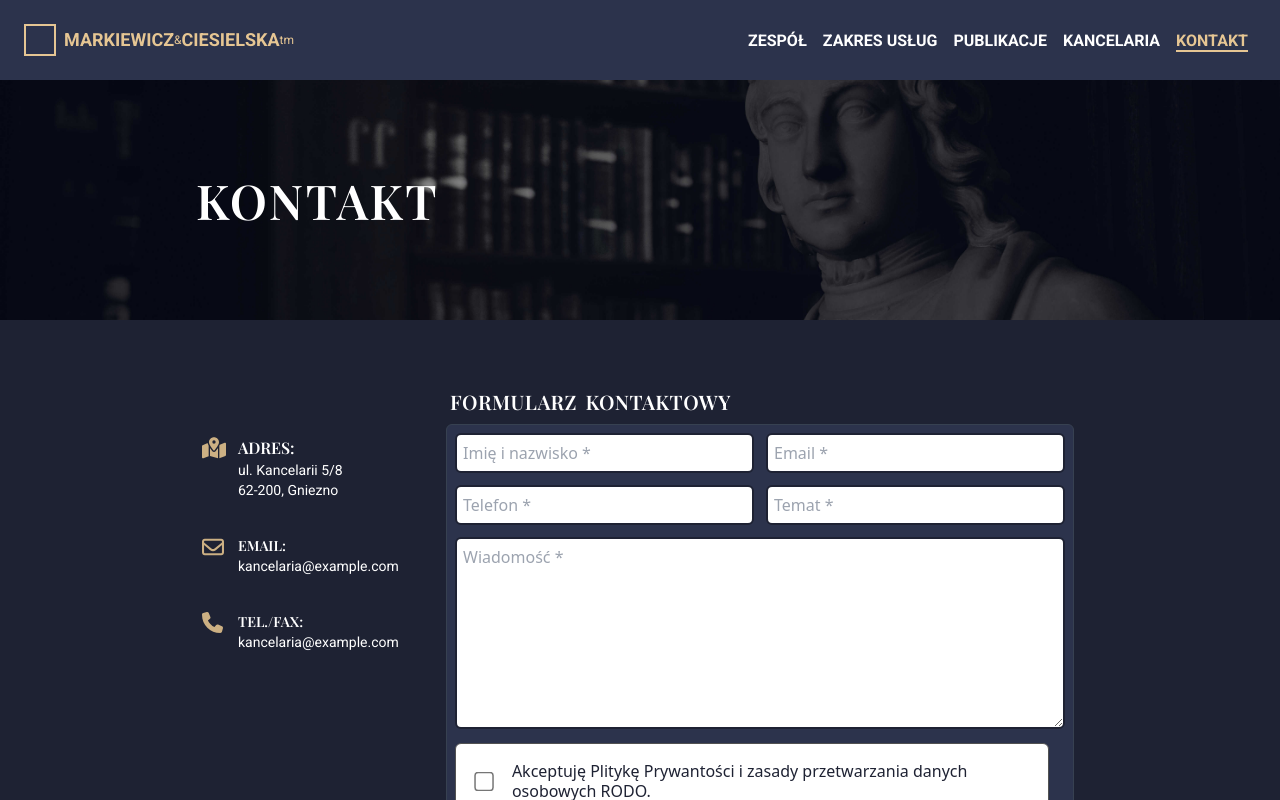
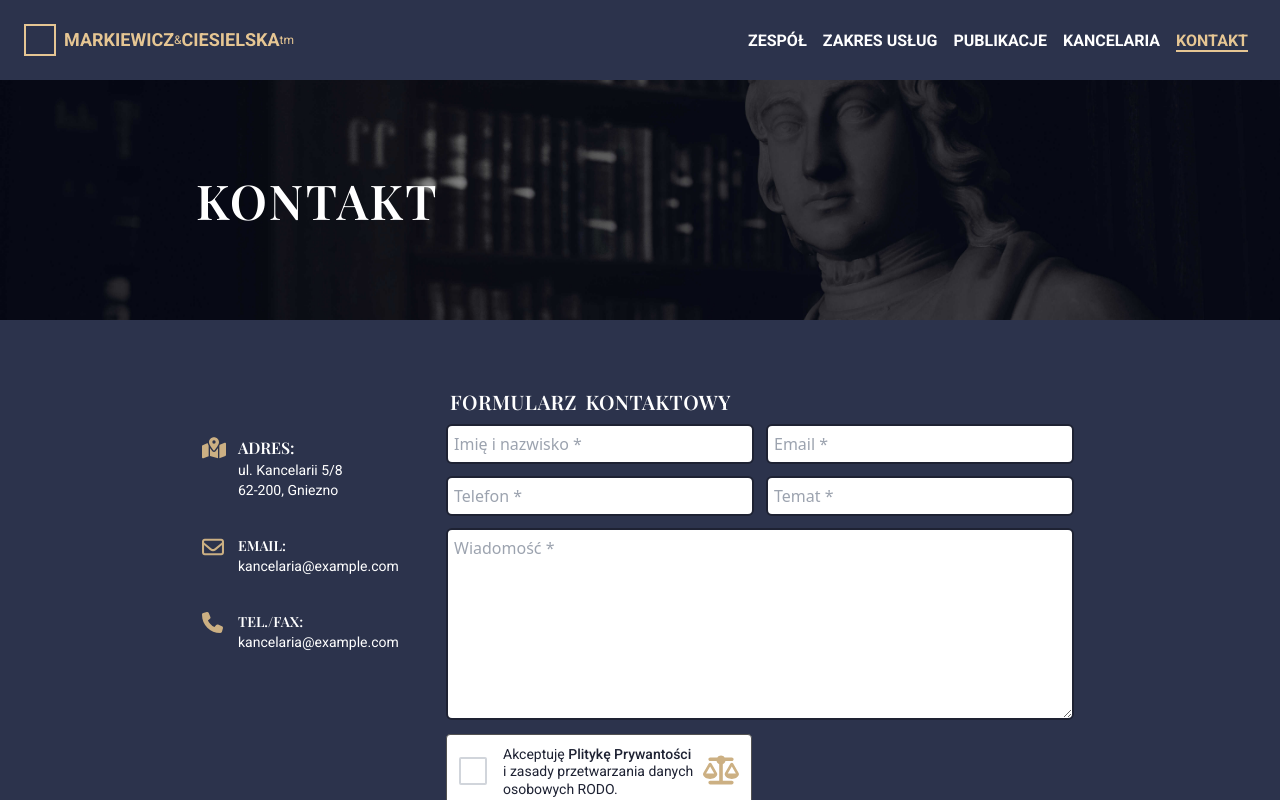
Before and after one commit to OstrowskiDev/kancelaria, a Next.js app: page /kontakt in a window 1280 px wide. Shown: the top 800 px of the page. Built offline with nearby package versions, Linux system fonts and the light colour scheme.

Commit message:
Created custom Checkmark box for accept RODO with styling that corresponds to reCAPTCHA v2 so they look good next to each other.

```diff
--- a/src/app/globals.css
+++ b/src/app/globals.css
@@ -4,7 +4,8 @@
 
 /* fonts */
 
-.navbar-anchor {
+.navbar-anchor,
+.accept-rodo-text {
   font-family: var(--font-roboto);
 }
 
@@ -76,3 +77,61 @@ body {
     text-wrap: balance;
   }
 }
+
+/* checkmark */
+.checkmark-container{
+  position: relative;
+  width: 28px;
+  height: 40px;
+  overflow: hidden;
+  display: inline-block;
+  animation: drawCheckmark 0.7s forwards;
+  transform-origin: left;
+}
+
+.checkmark-green-animated {
+  content: '';
+  position: absolute;
+  width: 28px;
+  height: 12px;
+  border-bottom: 4px solid #049f57;
+  border-left: 4px solid #049f57;
+  top: 16px;
+  left: 10px;
+  transform: rotate(-45deg);
+  transform-origin: bottom left;
+  box-shadow: inset 1px 1px 1px white;
+}
+
+.checkmark-green-animated::after {
+  content: '';
+  position: absolute;
+  top: 0px;
+  left: -4px;
+  right: 0px;
+  bottom: -4px;
+  border-bottom: 1px solid rgba(255, 255, 255, 0.6);
+  border-left: 1px solid rgba(255, 255, 255, 0.6);
+  z-index: 1;
+}
+
+.checkmark-green-animated::before {
+  content: '';
+  position: absolute;
+  top: 0px;
+  left: -1px;
+  right: 0px;
+  bottom: -1px;
+  border-bottom: 1px solid rgba(255, 255, 255, 0.6);
+  border-left: 1px solid rgba(255, 255, 255, 0.6);
+  z-index: 1;
+}
+
+@keyframes drawCheckmark {
+  0% {
+    width: 0;
+  }
+  100% {
+    width: 100%;
+  }
+}
--- a/src/app/kontakt/page.js
+++ b/src/app/kontakt/page.js
@@ -1,9 +1,11 @@
 'use client'
 
+import Checkmark from '@/ui/components/Checkmark'
 import { Header } from '@/ui/components/Header'
 import AddressIco from '@/ui/icons/AddressIco'
 import EmailIco from '@/ui/icons/EmailIco'
 import PhoneIco from '@/ui/icons/PhoneIco'
+import RulesIco from '@/ui/icons/RulesIco'
 import Link from 'next/link'
 import Script from 'next/script'
 import { useEffect, useState } from 'react'
@@ -78,7 +80,7 @@ export default function Kontakt() {
       <Script src="https://www.google.com/recaptcha/api.js" async defer />
 
       <Header title="Kontakt" />
-      <div className="contact-wrapper bg-primary-800" style={{ minHeight: 'calc(100vh - 380px)'}}>
+      <div className="contact-wrapper bg-primary-700" style={{ minHeight: 'calc(100vh - 380px)'}}>
         <div className="contact-container flex flex-row max-w-[900px] mx-auto mt-8 mb-16 ">
           {/* contact data */}
           <div className="contact-data-container pl-12 mt-12 min-w-[240px]">
@@ -111,7 +113,7 @@ export default function Kontakt() {
           <h2 className="contact-form-label p-1 mb-1 uppercase tracking-wide text-white font-semibold text-xl">{"formularz kontaktowy"}</h2>
 
             <div className='captcha-awesomeness-handler
-            form-inputs-container p-2 bg-primary-700 border border-gray-700 rounded-md' >
+            form-inputs-container' >
             <div className="contact-form-user-data grid grid-cols-1 md:grid-cols-2 gap-3 mb-3">
               <input className="contact-input-fullName p-[6px] border-2 border-primary-800 focus:border-secondary-200 focus:outline-none rounded-md" type="text" name="fullName" placeholder="Imię i nazwisko *" onChange={onInputChange} required />
               <input className="contact-input-email p-[6px] border-2 border-primary-800 focus:border-secondary-200 focus:outline-none rounded-md" type="text" name="email" placeholder="Email *" onChange={onInputChange} required />
@@ -125,15 +127,18 @@ export default function Kontakt() {
             <textarea className="contact-input-content w-full h-48 p-[6px] border-2 border-primary-800 focus:border-secondary-200 focus:outline-none rounded-md" type="text" name="content" placeholder="Wiadomość *" onChange={onInputChange} required />
 
             <div className='contact-checkboxes-container flex flex-row justify-between mt-2'>
-            <div className="contact-accept-rodo flex flex-row items-center h-[76px] p-2 mr-4 bg-white border rounded-md" style={{ borderColor: 'rgb(82, 82, 82)'}} >
-              <input className="accept-rodo-checkbox w-[18px] ml-3 scale-150" type="checkbox" name="acceptRodo" value="yes" checked={isRodoAccepted} onChange={onCheckboxChange} />
-              <label className="accept-rodo-text ml-5 text-primary-800 leading-tight" htmlFor="acceptRodo">
+            <div className="contact-accept-rodo flex flex-row items-center h-[76px] p-2 mr-4 bg-white border rounded-[4px]" style={{ borderColor: 'rgb(82, 82, 82)'}} >
+              <Checkmark setFormData={setFormData} formData={formData} />
+              <label className="accept-rodo-text max-w-[192px] ml-3 text-sm text-primary-800 leading-tight" htmlFor="acceptRodo">
                 {`Akceptuję `}
                 <Link className="link font-medium hover:text-primary-900 hover:border-b-2 hover:border-gray-600 " href={'polityka-prywatnosci'} target="_blank" rel="noopener noreferrer">
                   {'Plitykę Prywantości'}
                 </Link>{' '}
                 i zasady przetwarzania danych osobowych RODO.
               </label>
+              <div className='contact-rodo-icon w-[40px] h-[40px] ml-2'>
+              <RulesIco />
+              </div>
             </div>
 
             <div className="g-recaptcha" data-sitekey={process.env.RECAPTCHA_SITE_KEY} data-theme="light"></div>
--- /dev/null
+++ b/src/ui/components/Checkmark.js
@@ -0,0 +1,21 @@
+export default function Checkmark({ setFormData, formData }) {
+    const boxChecked = formData.acceptRodo === "yes"
+    let { acceptRodo } = formData
+    function handleClick() {
+        if (acceptRodo === "yes") {
+            setFormData({ ...formData, acceptRodo: "no" })
+            return
+        }
+        setFormData({ ...formData, acceptRodo: "yes" })
+    }
+    return (
+        <div className="checkmark-box relative w-full h-full min-w-8 min-h-10 max-w-8 max-h-10 mb-[7px] ml-1" onClick={handleClick}>
+        {boxChecked ?
+            (<div className="checkmark-container">
+            <div className="checkmark-green-animated"></div>
+            </div>) :
+            <div className="checkmark-border relative w-7 h-7 top-2 left-0 border-2 border-gray-300 rounded-[2px]"></div>
+            }
+        </div>
+    )
+}
--- /dev/null
+++ b/src/ui/icons/RulesIco.js
@@ -0,0 +1,8 @@
+export default function RulesIco() {
+    return (
+        <svg xmlns="http://www.w3.org/2000/svg" viewBox="0 0 640 512" style={{width: "36px", height: "36px", fill: "#CCB083"}}>
+
+            {/* <!--!Font Awesome Free 6.5.2 by @fontawesome - https://fontawesome.com License - https://fontawesome.com/license/free Copyright 2024 Fonticons, Inc.--> */}
+            <path d="M384 32H512c17.7 0 32 14.3 32 32s-14.3 32-32 32H398.4c-5.2 25.8-22.9 47.1-46.4 57.3V448H512c17.7 0 32 14.3 32 32s-14.3 32-32 32H320 128c-17.7 0-32-14.3-32-32s14.3-32 32-32H288V153.3c-23.5-10.3-41.2-31.6-46.4-57.3H128c-17.7 0-32-14.3-32-32s14.3-32 32-32H256c14.6-19.4 37.8-32 64-32s49.4 12.6 64 32zm55.6 288H584.4L512 195.8 439.6 320zM512 416c-62.9 0-115.2-34-126-78.9c-2.6-11 1-22.3 6.7-32.1l95.2-163.2c5-8.6 14.2-13.8 24.1-13.8s19.1 5.3 24.1 13.8l95.2 163.2c5.7 9.8 9.3 21.1 6.7 32.1C627.2 382 574.9 416 512 416zM126.8 195.8L54.4 320H199.3L126.8 195.8zM.9 337.1c-2.6-11 1-22.3 6.7-32.1l95.2-163.2c5-8.6 14.2-13.8 24.1-13.8s19.1 5.3 24.1 13.8l95.2 163.2c5.7 9.8 9.3 21.1 6.7 32.1C242 382 189.7 416 126.8 416S11.7 382 .9 337.1z"/></svg>
+    )
+}
```
